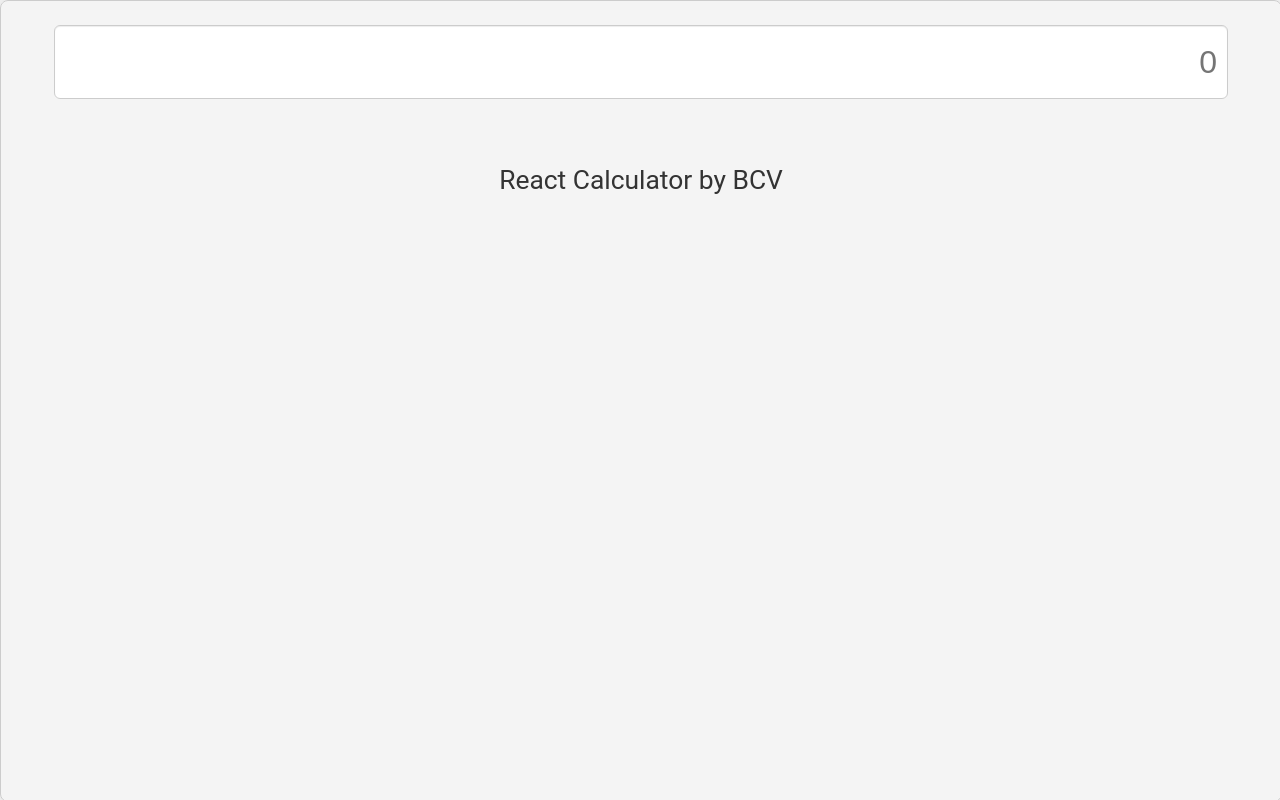
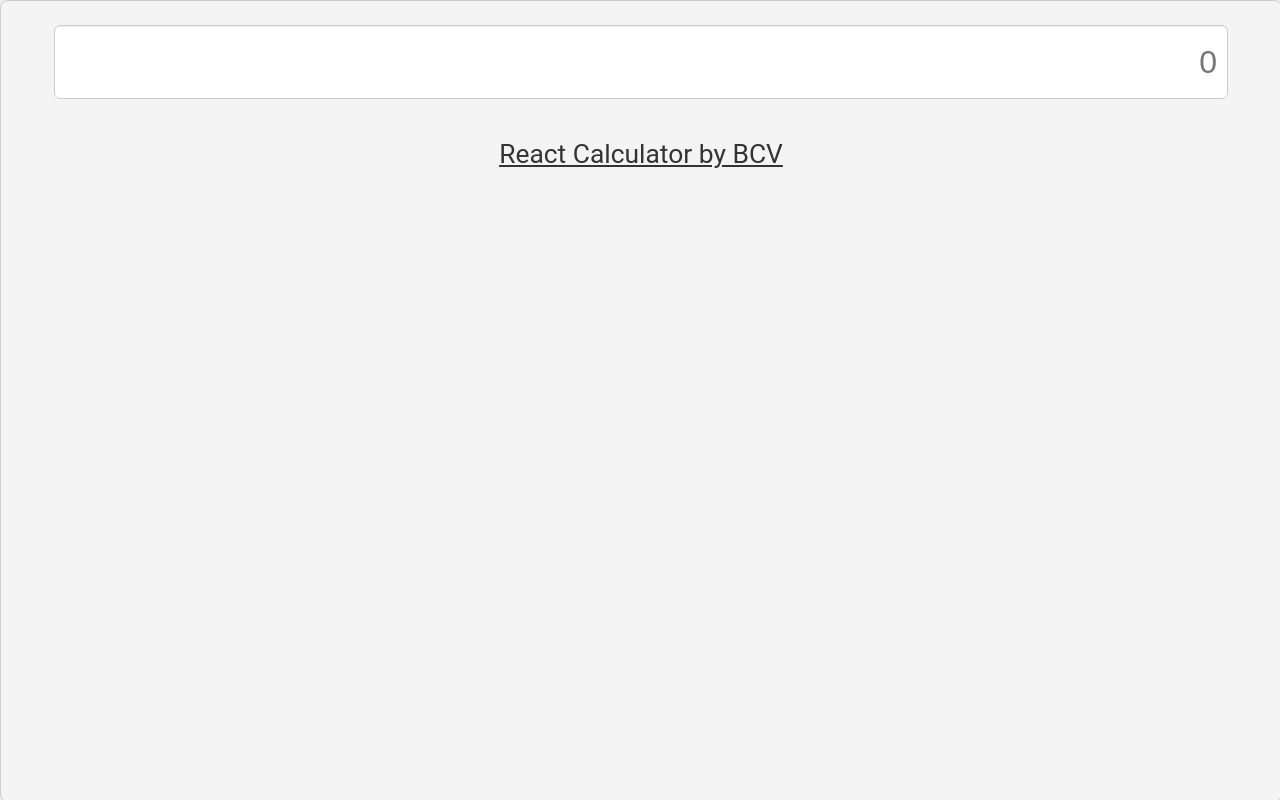
Before and after one commit to allclients2/x, a React (Create React App) app: page / in a window 1280 px wide. Built offline with nearby package versions, Linux system fonts and the light colour scheme.

Commit message:
Github link

```diff
--- a/src/App.jsx
+++ b/src/App.jsx
@@ -135,7 +135,7 @@ function App() {
       <input className="display" id="result" type="text" placeholder="0" value={result} onChange={handleChange}/>
       <div className="history" ref={historyRef}>
         {history.length === 0 ? (
-          <p className="nohistory">React Calculator by BCV</p> // Me name of course YEAhhhh
+          <a href = "https://github.com/allclients2/x" className="nohistory">React Calculator by BCV</a> // Me name of course YEAhhhh
         ) : (
           history.map((calculation, index) => (
             <div key={index}>{calculation}</div>
```
